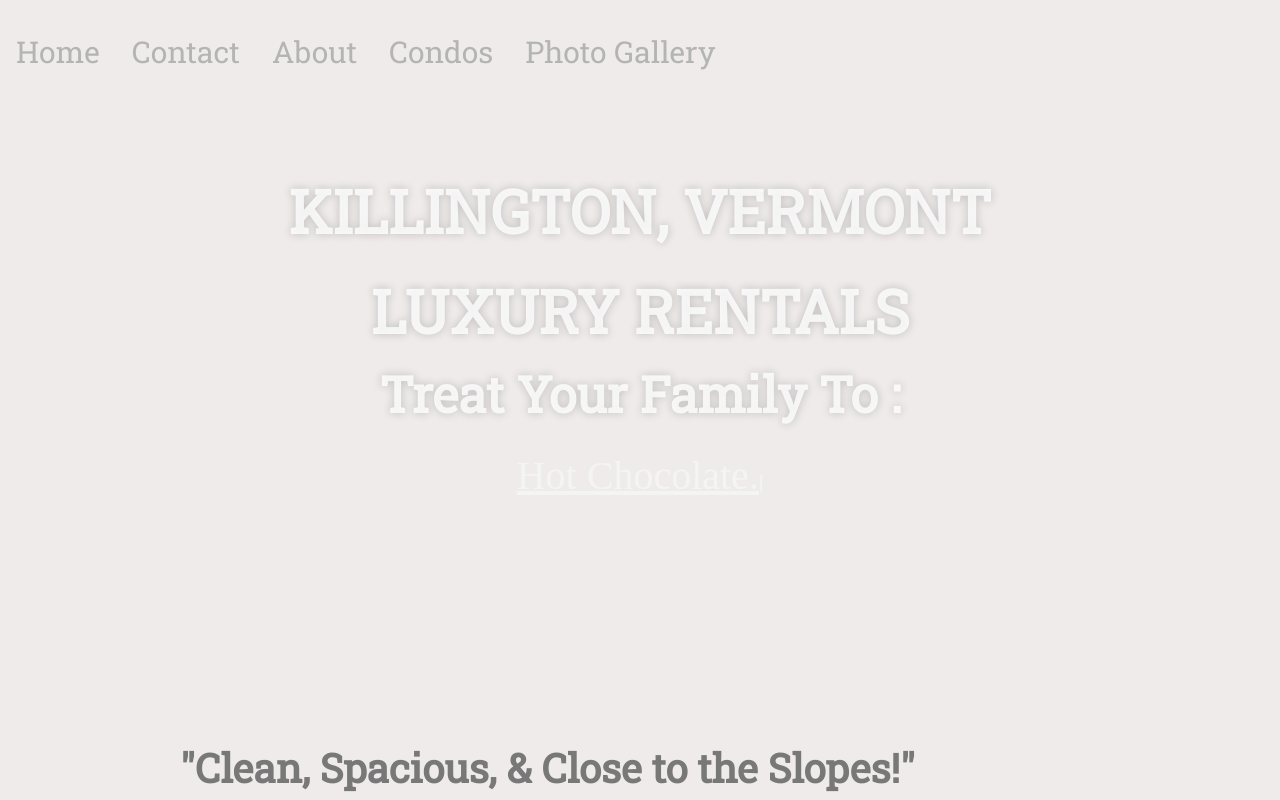
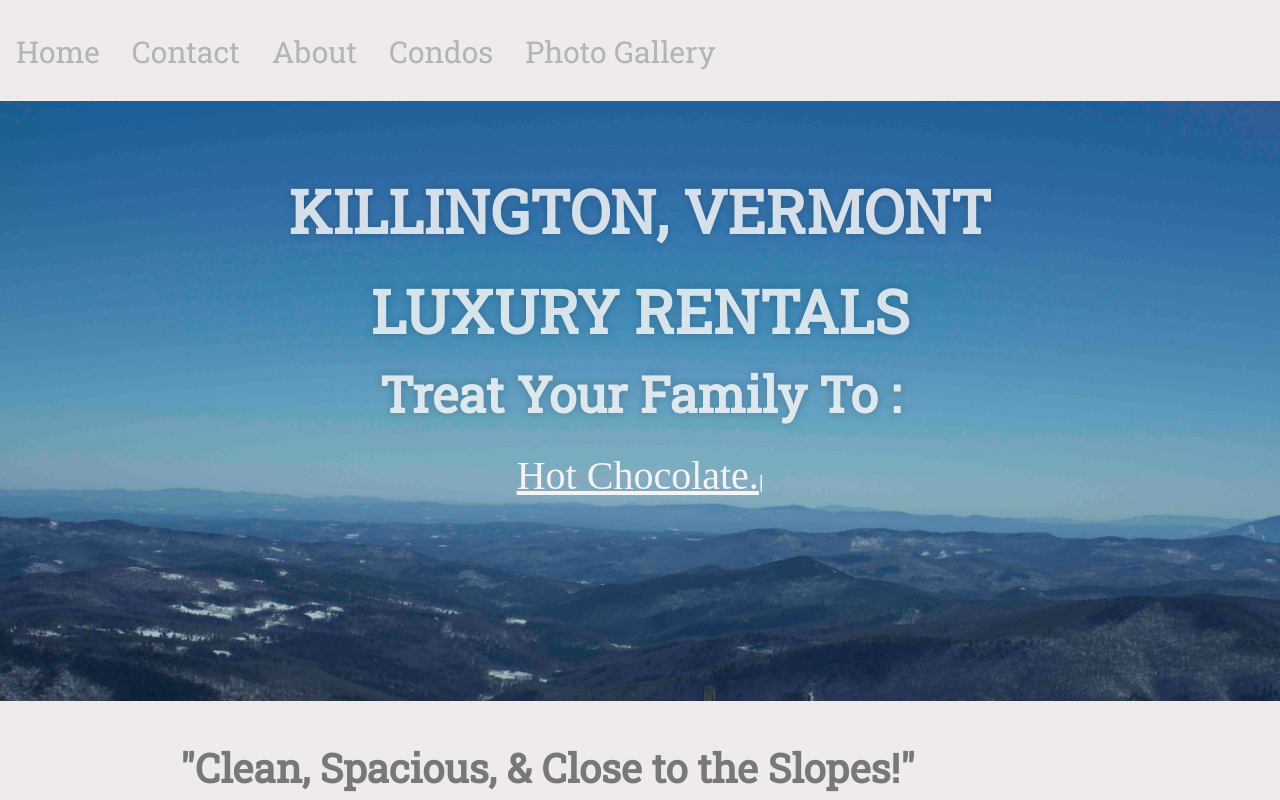
Before and after one commit to Tonsofunk/Tonsofunk.github.io, a plain HTML site: page index.html in a window 1280 px wide. Shown: the top 800 px of the page. Drawn offline with Linux system fonts and the light colour scheme.

Commit message:
adding parallax.js

```diff
--- a/css/condo.css
+++ b/css/condo.css
@@ -113,7 +113,7 @@ section.module p:last-child {
 section.module.content {
   padding: 40px 0;
 }
-section.module.parallax {
+/*section.module.parallax {
   height: 600px;
   background-position: 50% 50%;
   background-repeat: no-repeat;
@@ -122,7 +122,7 @@ section.module.parallax {
   -moz-background-size: cover;
   -o-background-size: cover;
   background-size: cover;
-}
+}*/
 section.module.parallax h1 {
   color: rgba(255, 255, 255, 0.8);
   padding-top: 1em;
@@ -140,15 +140,19 @@ section.module.parallax h2 {
   text-align: center;
   text-shadow: 0 0 10px rgba(0, 0, 0, 0.2);
 }
-section.module.parallax-1 {
+.parallax-container {
+  height: 600px;
+  width: 100%;
+}
+/*section.module.parallax-1 {
   background-image: url("../img/mountain/Panarama.jpg");
-}
-section.module.parallax-2 {
+}*/
+/*section.module.parallax-2 {
   background-image: url("../img/mountain/view2small.jpg");
 }
 section.module.parallax-3 {
   background-image: url("../img/mountain/lone_skier.jpg");
-}
+}*/
 
 .module.parallax.parallax-1 h2 {
     margin-bottom: .5em;
--- a/css/photo-gallery.css
+++ b/css/photo-gallery.css
@@ -111,7 +111,7 @@ section.module p:last-child {
 section.module.content {
   padding: 40px 0;
 }
-section.module.parallax {
+/*section.module.parallax {
   height: 600px;
   background-position: 50% 50%;
   background-repeat: no-repeat;
@@ -120,7 +120,7 @@ section.module.parallax {
   -moz-background-size: cover;
   -o-background-size: cover;
   background-size: cover;
-}
+}*/
 section.module.parallax h1 {
   color: rgba(255, 255, 255, 0.8);
   padding-top: 1em;
@@ -138,12 +138,17 @@ section.module.parallax h2 {
   text-align: center;
   text-shadow: 0 0 10px rgba(0, 0, 0, 0.2);
 }
-section.module.parallax-1 {
+
+.parallax-container {
+  height: 600px;
+  width: 100%;
+}
+/*section.module.parallax-1 {
   background-image: url("../img/mountain/skiliftmin.jpg");
-}
-section.module.parallax-2 {
+}*/
+/*section.module.parallax-2 {
   background-image: url("../img/mountain/view2.jpg");
-}
+}*/
 section.module.parallax-3 {
   background-image: url("../img/mountain/lone_skier.jpg");
 }
--- a/css/style.css
+++ b/css/style.css
@@ -144,9 +144,10 @@ section.module.parallax h2 {
   height: 600px;
   width: 100%;
 }
-/*section.module.parallax-1 {
+section.module.parallax-1 {
   background-image: url("../img/mountain/mountian10supersmall.jpg");
-}*/
+  background-size: cover;
+}
 /*section.module.parallax-2 {
   background-image: url("../img/mountain/view2small.jpg");
 }
--- a/js/project.js
+++ b/js/project.js
@@ -1,5 +1,11 @@
 
 $(document).ready(function(){/* Toggle between adding and removing the "responsive" class to topnav when the user clicks on the icon */
+
+// add class called loaded to the body.
+// in the css as soon as body class loads, remove the background image.
+
+
+
 function myFunction() {
     var x = document.getElementById("myTopnav");
     if (x.className === "topnav") {
```
Also changed, not shown: condo.html (+3 -1 lines), photo-gallery.html (+4 -2 lines).
